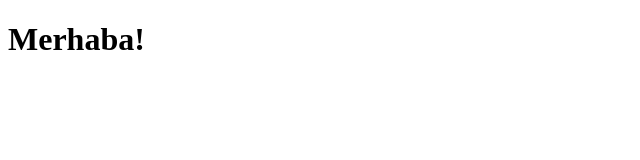
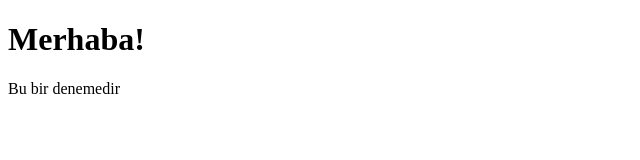
Before and after one commit to hasanOzyavru/Design_v1, a plain HTML site: page index.html in a window 1280 px wide. Shown: the whole page, without its empty margins (0-640 px from the left). Drawn offline with Linux system fonts and the light colour scheme.

Commit message:
Add paragraph

```diff
--- a/index.html
+++ b/index.html
@@ -8,5 +8,6 @@
 </head>
 <body>
     <h1>Merhaba!</h1>
+    <p>Bu bir denemedir</p>
 </body>
 </html>
```
